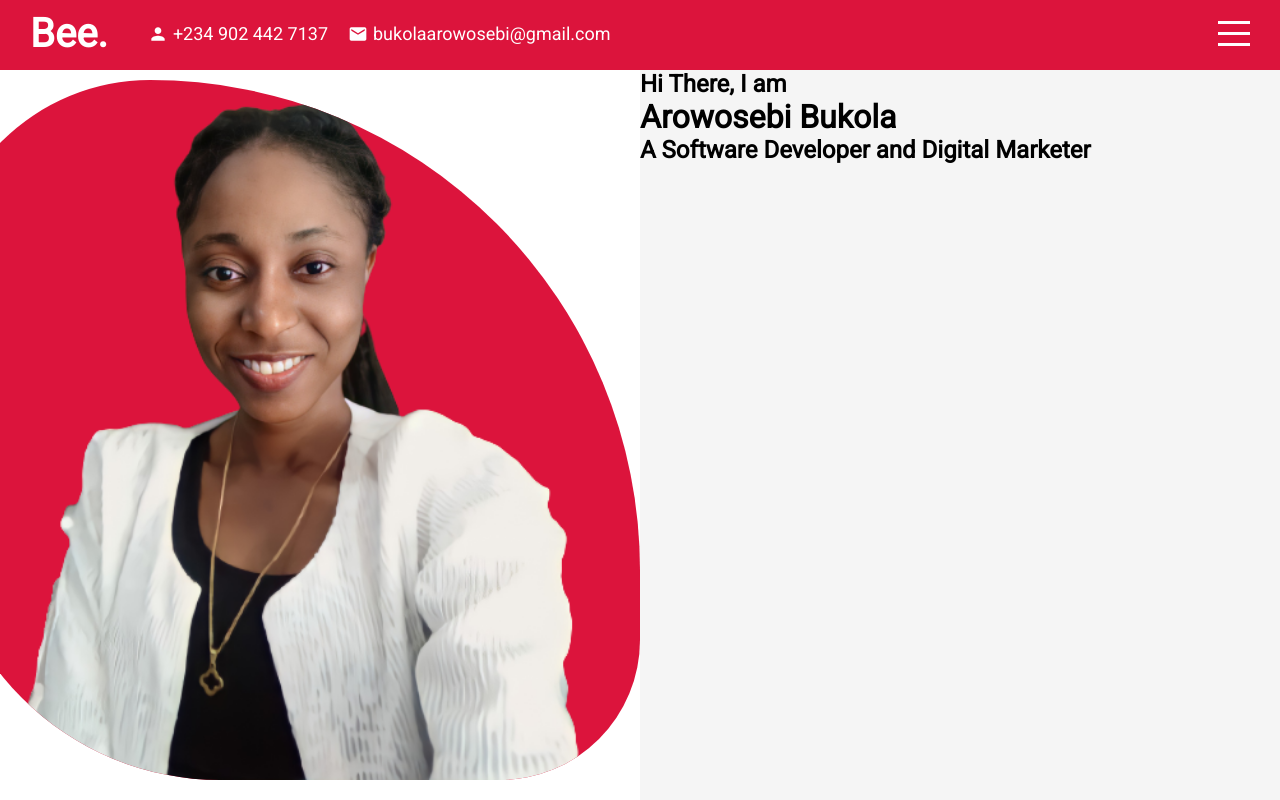
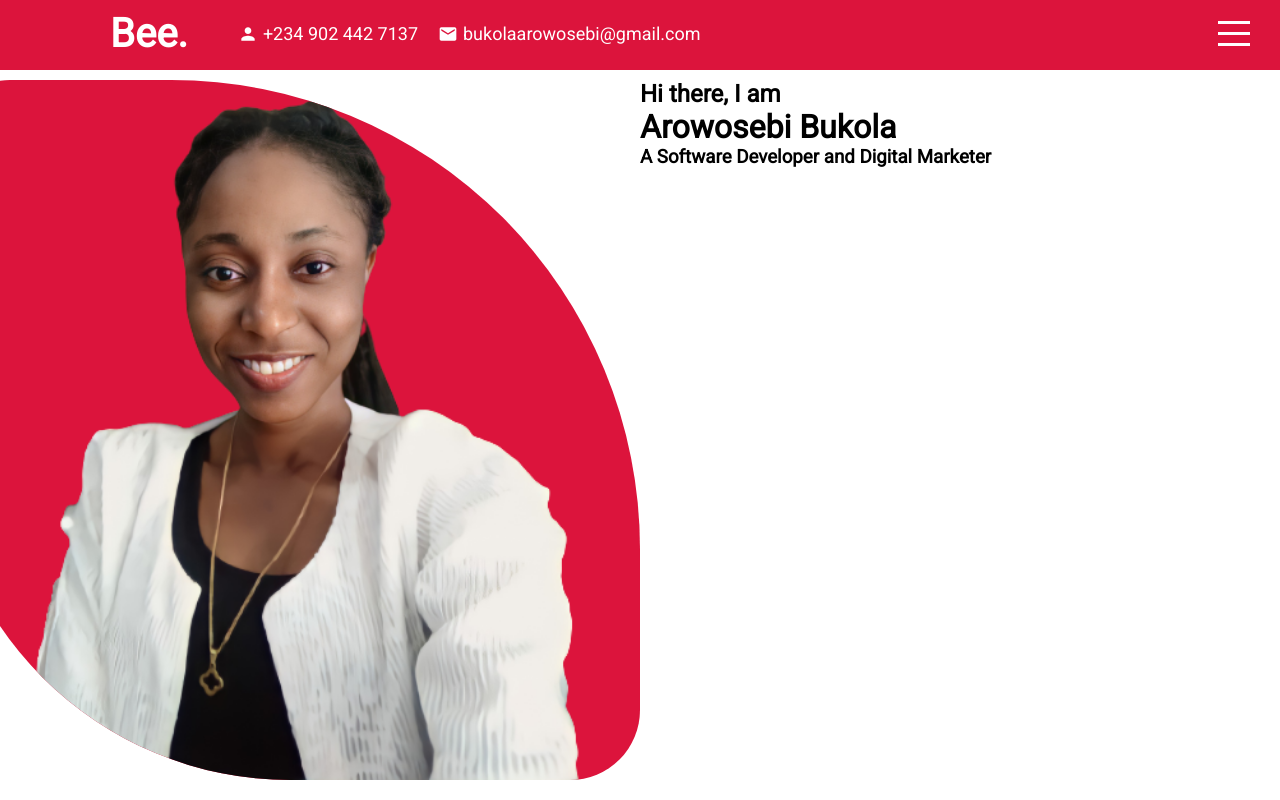
Before and after one commit to Enaturale/myportfolio, a React (Create React App) app: page / in a window 1280 px wide. Built offline with nearby package versions, Linux system fonts and the light colour scheme.

Commit message:
Adjusted main page

```diff
--- a/src/components/Intro/intro.jsx
+++ b/src/components/Intro/intro.jsx
@@ -11,9 +11,9 @@ export default function Intro() {
             </div>
 
             <div className="right">
-                <h2>Hi There, I am</h2>
+                <h2>Hi there, I am</h2>
                 <h1>Arowosebi Bukola</h1>
-                <h2>A Software Developer and Digital Marketer</h2>
+                <h3>A Software Developer and Digital Marketer<span></span></h3>
             </div>
 
         </div>
--- a/src/components/Intro/intro.scss
+++ b/src/components/Intro/intro.scss
@@ -1,5 +1,5 @@
 .intro{
-    background-color: wheat;
+    background-color: white;
     display: flex;
 
     .left{
@@ -14,7 +14,7 @@
             height: 700px;
             margin-left: 100px;
             background-color: crimson;
-            border-radius: 30% 70% 20% 40%;
+            border-radius: 10% 67% 10% 50%;
             display: flex;
             align-items: flex-end;
             justify-content: center;
@@ -32,8 +32,9 @@
     }
 
     .right{
-        background-color: whitesmoke;
+        background-color: white;
         flex: 0.5;
+        margin-top: 10px;
 
 
     }
--- a/src/components/Topbar/topbar.scss
+++ b/src/components/Topbar/topbar.scss
@@ -24,7 +24,8 @@
                 font-weight: 600;
                 text-decoration: none;
                 color: inherit;
-                margin-right: 40px;
+                margin-right: 50px;
+                margin-left: 80px;
             }
 
             .itemcontainer{
```
